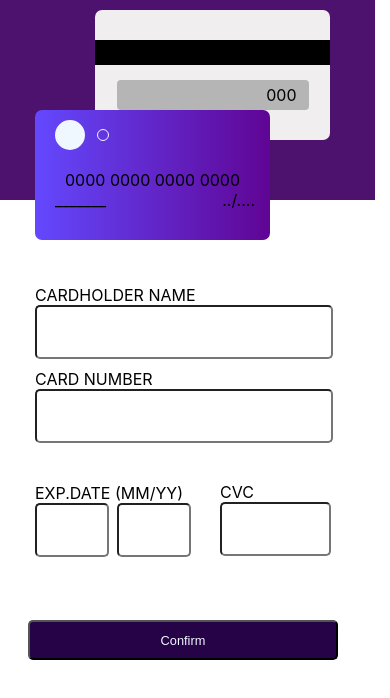
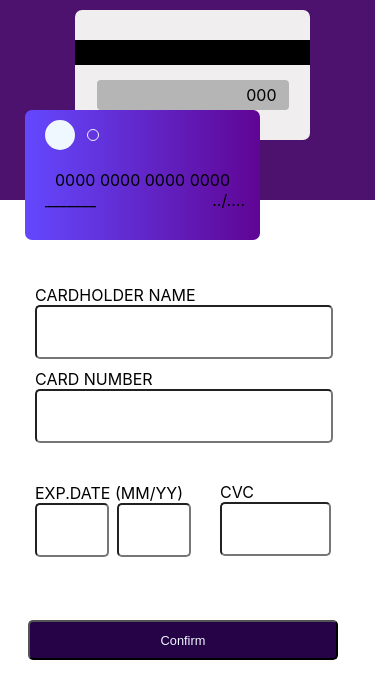
Before and after one commit to jyotirmoy-sinhababu/interactive-card, a React (Create React App) app: page / in a window 390 px wide. Shown: the top 698 px of the page. Built offline with nearby package versions, Linux system fonts and the light colour scheme.

Commit message:
style added

```diff
--- a/src/component/cards/card.css
+++ b/src/component/cards/card.css
@@ -171,3 +171,6 @@
     gap: 40px;
   }
 }
+
+@media screen and (max-width: 755px) {
+}
--- a/src/component/mainCnt/container.css
+++ b/src/component/mainCnt/container.css
@@ -63,3 +63,15 @@
     max-width: 750px;
   }
 }
+
+@media screen and (max-width: 1055px) {
+  .main-card-back-cnt {
+    padding-left: 75px;
+    padding-top: 10px;
+  }
+
+  .main-card-front-cnt {
+    padding-left: 25px;
+    padding-top: 100px;
+  }
+}
```
